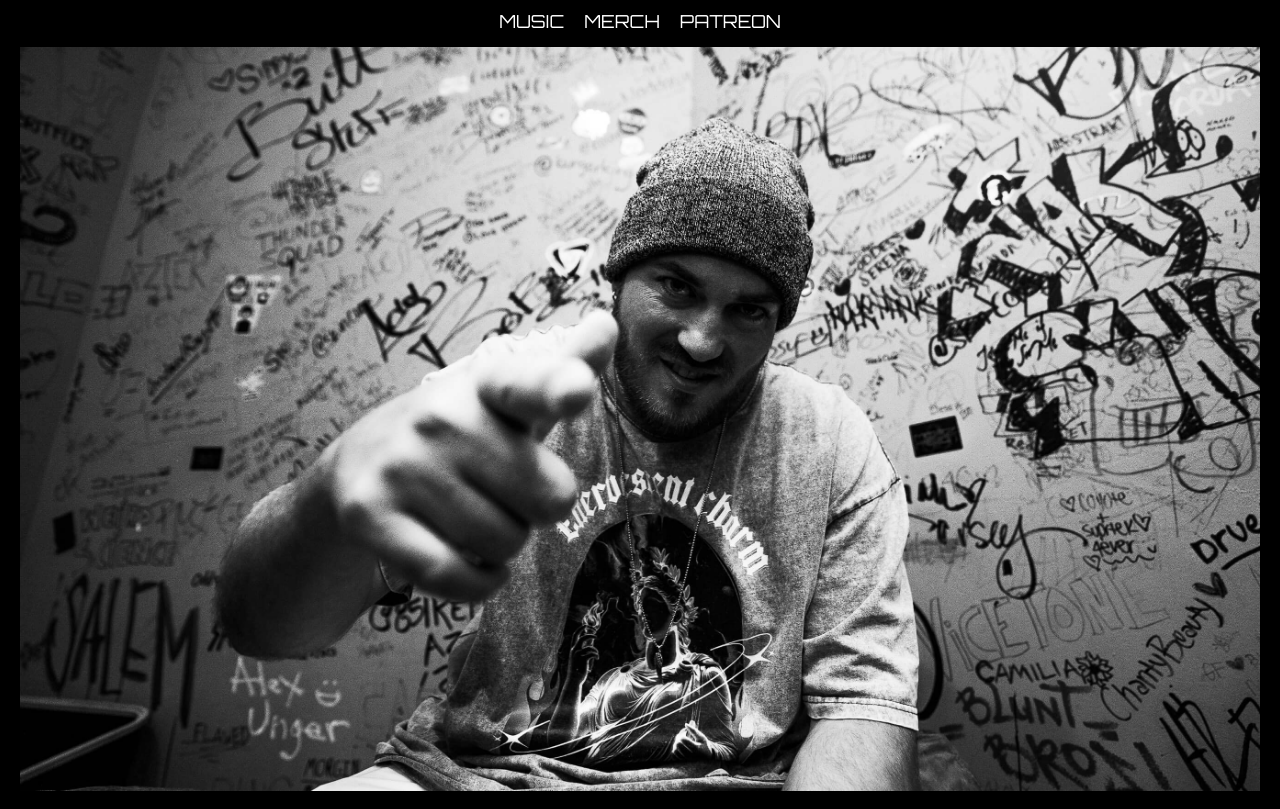
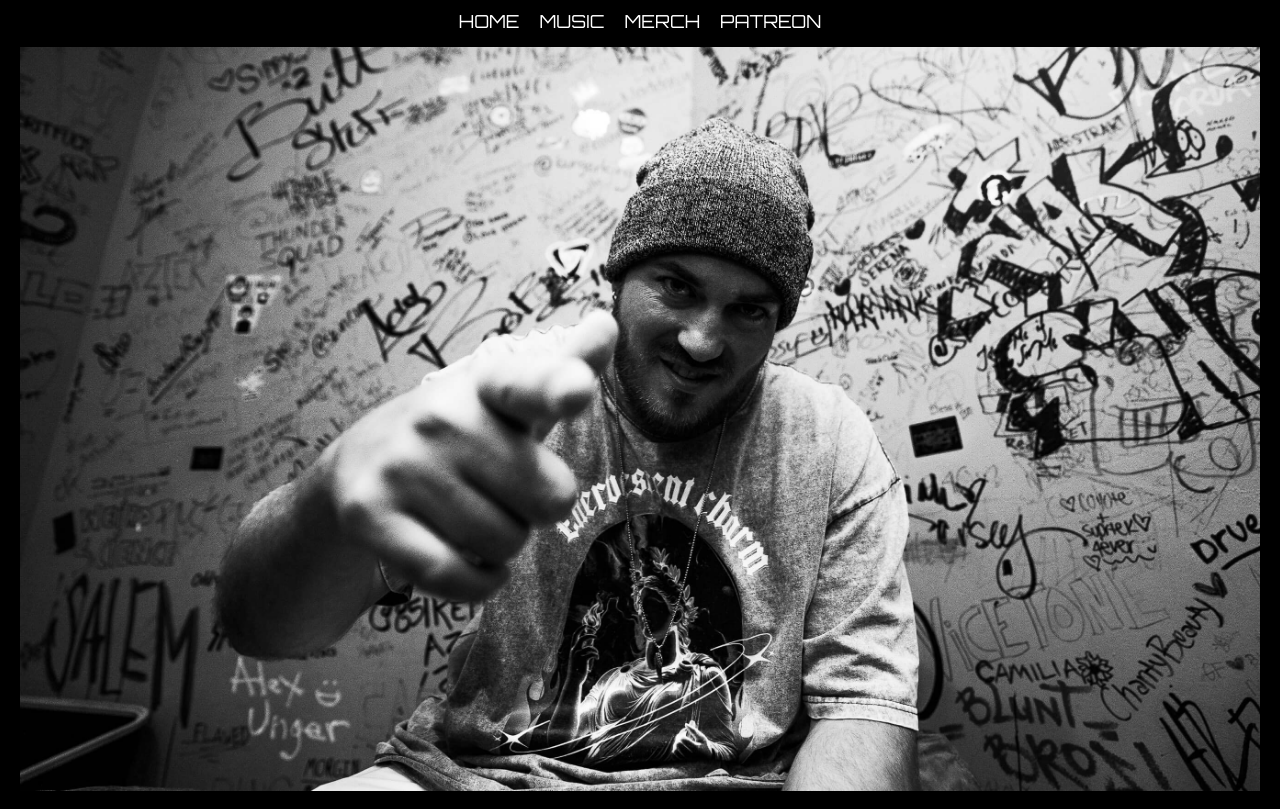
Before and after one commit to ijuliie/phocust, a Next.js app: page / in a window 1280 px wide. Built offline with nearby package versions, Linux system fonts and the light colour scheme.

Commit message:
add home link

```diff
--- a/src/components/Nav/index.tsx
+++ b/src/components/Nav/index.tsx
@@ -6,6 +6,11 @@ export default function Nav() {
     return (
         <Container>
             <div className={`${styles.nav}`}>
+                <div>
+                    <Link href="/">
+                        Home
+                    </Link>
+                </div>
                 <div>
                     <Link href="/music">
                         Music
```
